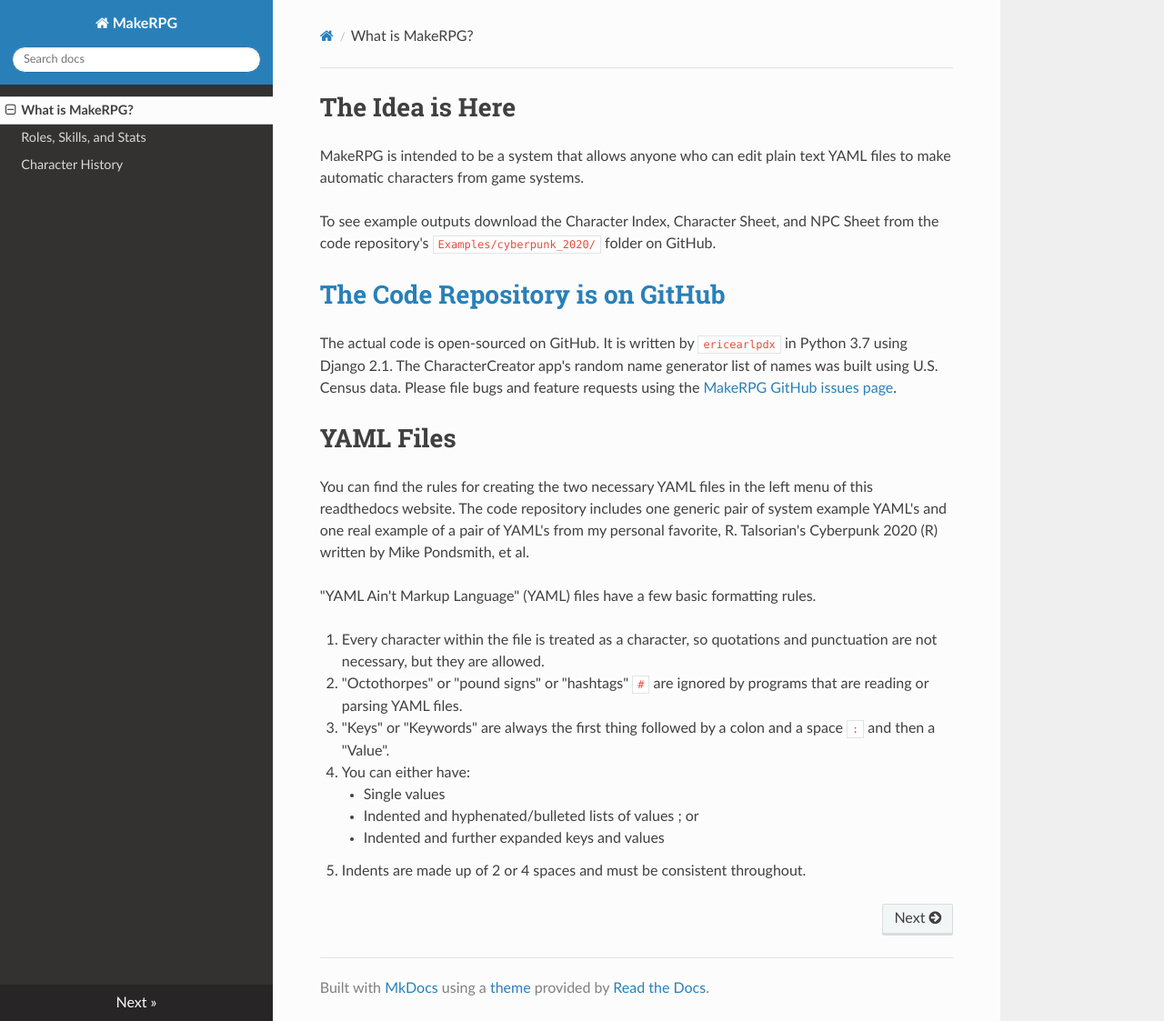
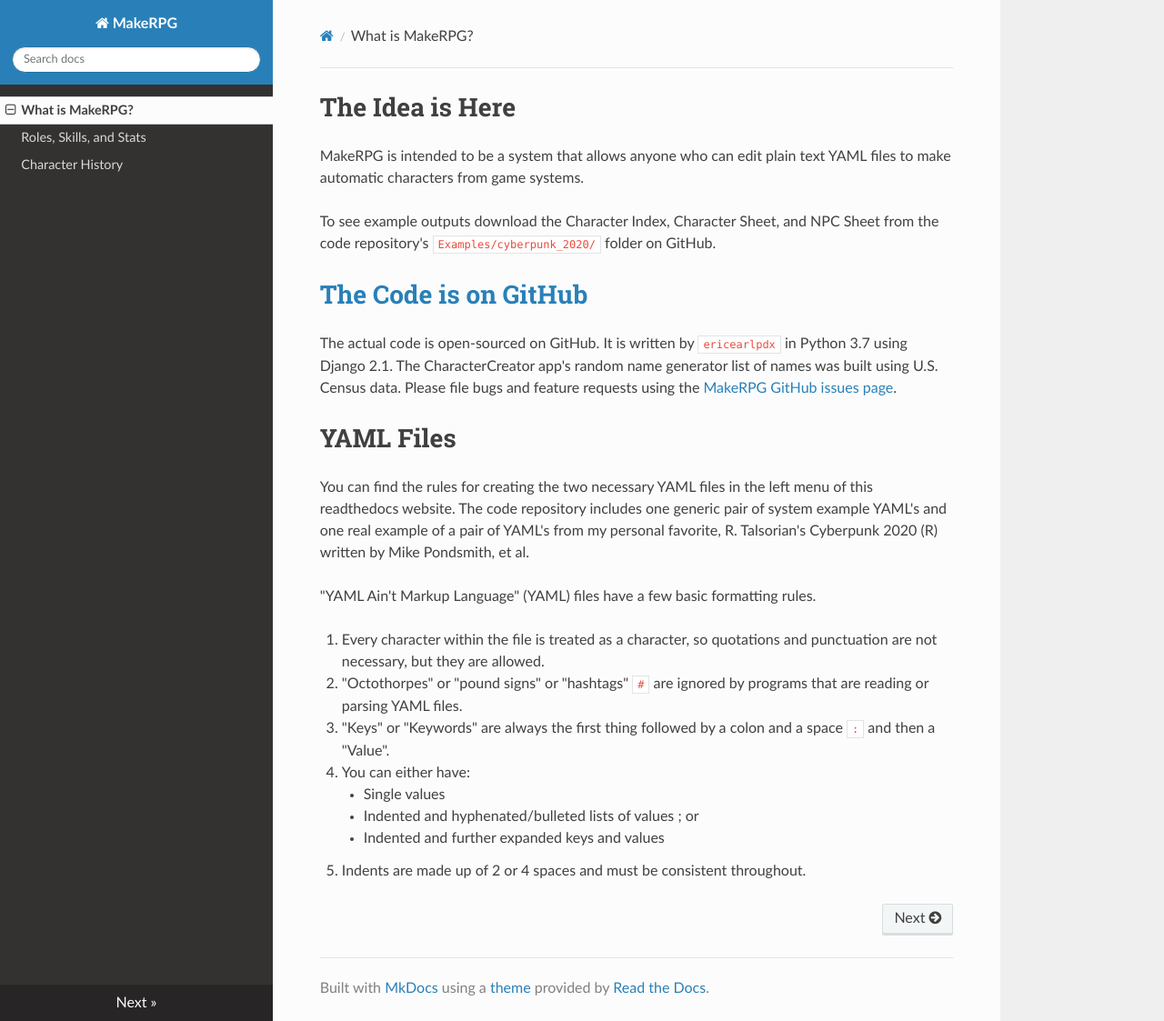
Before and after one commit to ericearl/MakeRPG, an MkDocs documentation site: the page built from docs/index.md, in a window 1280 px wide and 1123 px high. Shown: the whole window at 91% size. Built offline with MkDocs 1.6.1, drawn with Linux system fonts in a browser that asks for light colours; nearby versions of some CDN libraries; old or Windows-style settings are respelled for this version of MkDocs.

Commit message:
Update index.md
CHanged my mind about one heading in the index.md.

```diff
--- a/docs/index.md
+++ b/docs/index.md
@@ -4,7 +4,7 @@
 
 To see example outputs download the Character Index, Character Sheet, and NPC Sheet from the code repository's `Examples/cyberpunk_2020/` folder on GitHub.
 
-# [The Code Repository is on GitHub](https://github.com/ericearlpdx/MakeRPG)
+# [The Code is on GitHub](https://github.com/ericearlpdx/MakeRPG)
 
 The actual code is open-sourced on GitHub.  It is written by `ericearlpdx` in Python 3.7 using Django 2.1.  The CharacterCreator app's random name generator list of names was built using U.S. Census data.  Please file bugs and feature requests using the [MakeRPG GitHub issues page](https://github.com/ericearlpdx/MakeRPG/issues).
 
```
